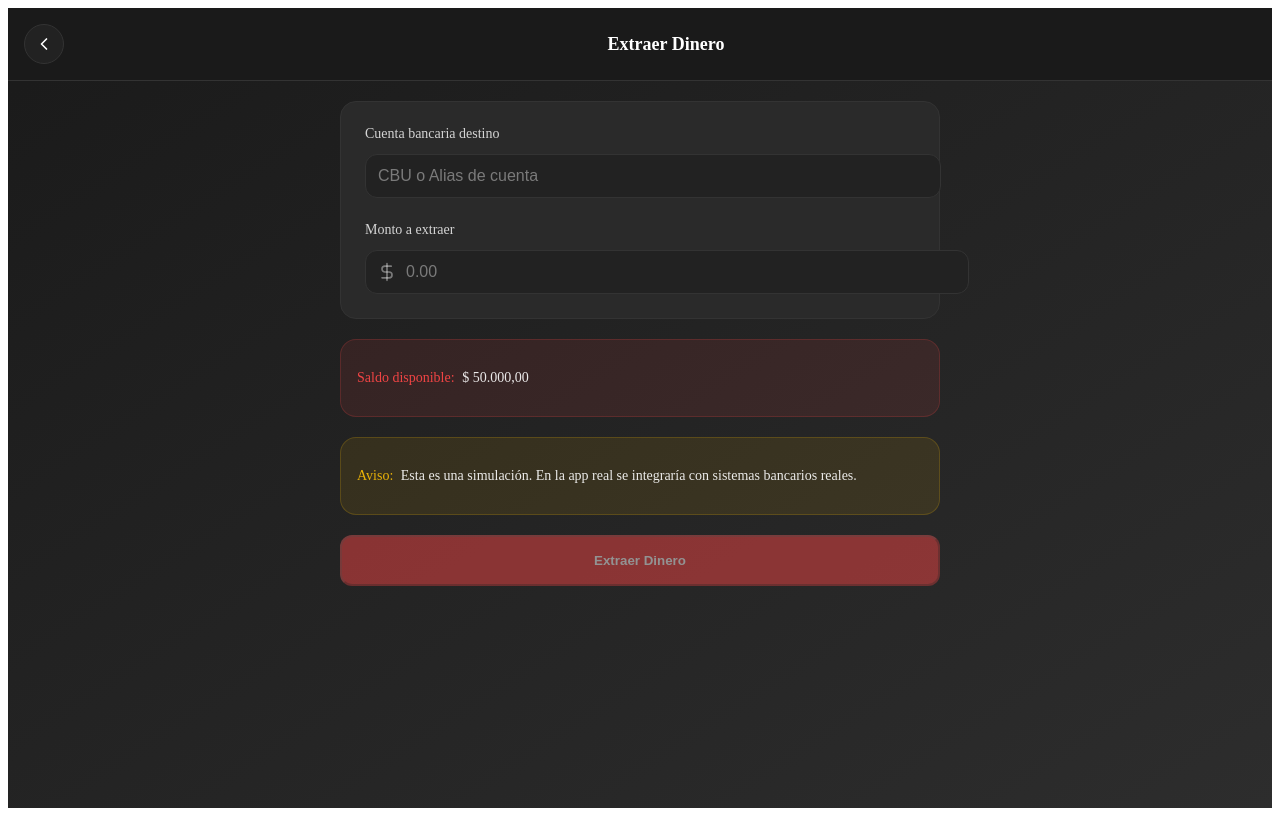
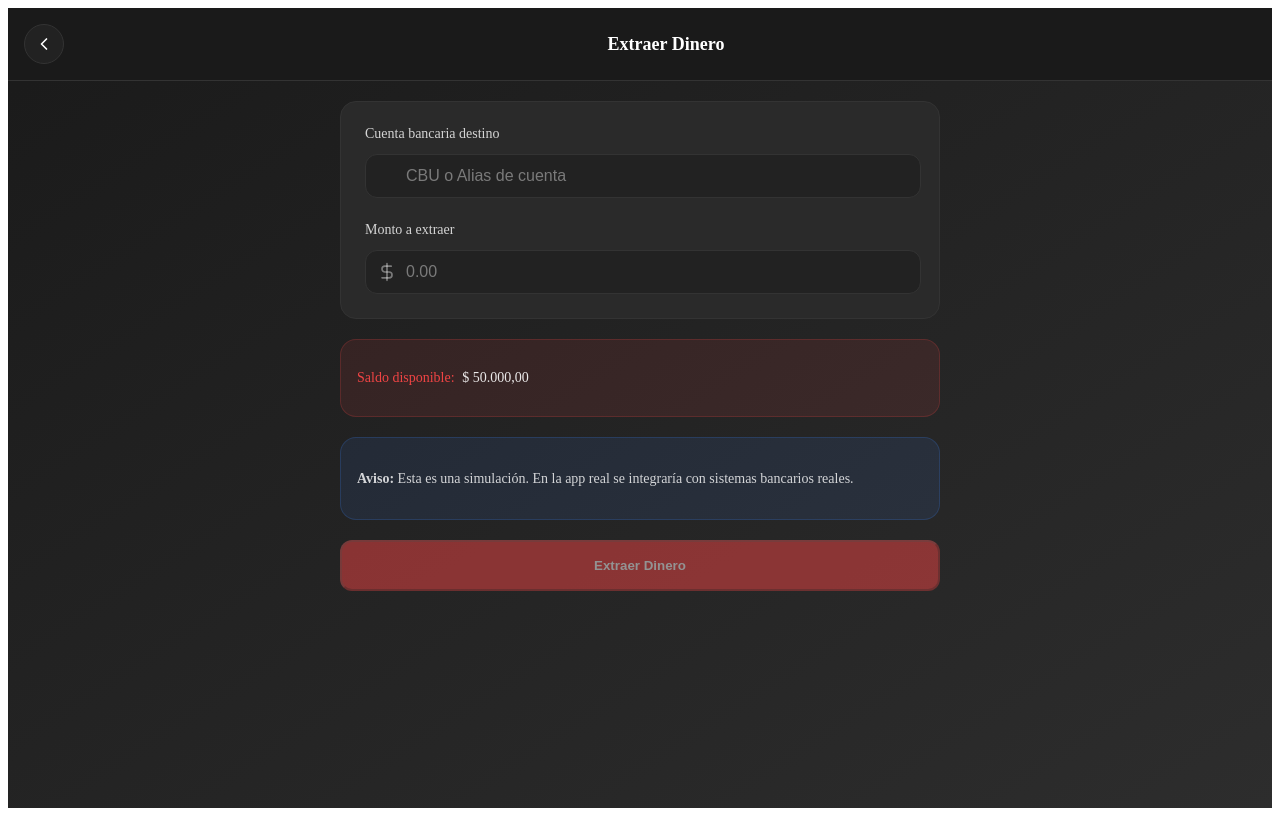
Before and after one commit to ezequielrickert/payup, a React (Create React App) app in the folder web/: page / in a window 1280 px wide. Both pictures are taken after a click on the element "Extraer Dinero". Built offline with nearby package versions, Linux system fonts and the light colour scheme.

Commit message:
fix ui Withdraw.tsx

```diff
--- a/web/src/components/screens/Withdraw.tsx
+++ b/web/src/components/screens/Withdraw.tsx
@@ -200,9 +200,8 @@ interface InputProps {
 }
 
 const Input = styled.input<InputProps>`
-    width: 100%;
-    padding: 12px;
-    padding-left: ${props => props.type === 'number' ? '40px' : '12px'};
+    width: calc(100% - 48px);
+    padding: 12px 12px 12px 40px;
     background: #222;
     border: 1px solid ${props => props.hasError ? '#ef4444' : '#333'};
     border-radius: 12px;
@@ -261,20 +260,21 @@ const BalanceCard = styled.div`
 `;
 
 const InfoCard = styled.div`
-    background: rgba(234, 179, 8, 0.1);
-    border: 1px solid rgba(234, 179, 8, 0.2);
+    background: rgba(59, 130, 246, 0.1);
+    border: 1px solid rgba(59, 130, 246, 0.2);
     border-radius: 16px;
     padding: 16px;
 
+    h4 {
+        color: #fff;
+        font-weight: 500;
+        margin-bottom: 8px;
+    }
+
     p {
-        color: rgba(255, 255, 255, 0.9);
+        color: rgba(255, 255, 255, 0.8);
         font-size: 14px;
-
-        strong {
-            color: #eab308;
-            font-weight: 500;
-            margin-right: 4px;
-        }
+        line-height: 1.5;
     }
 `;
 
```
